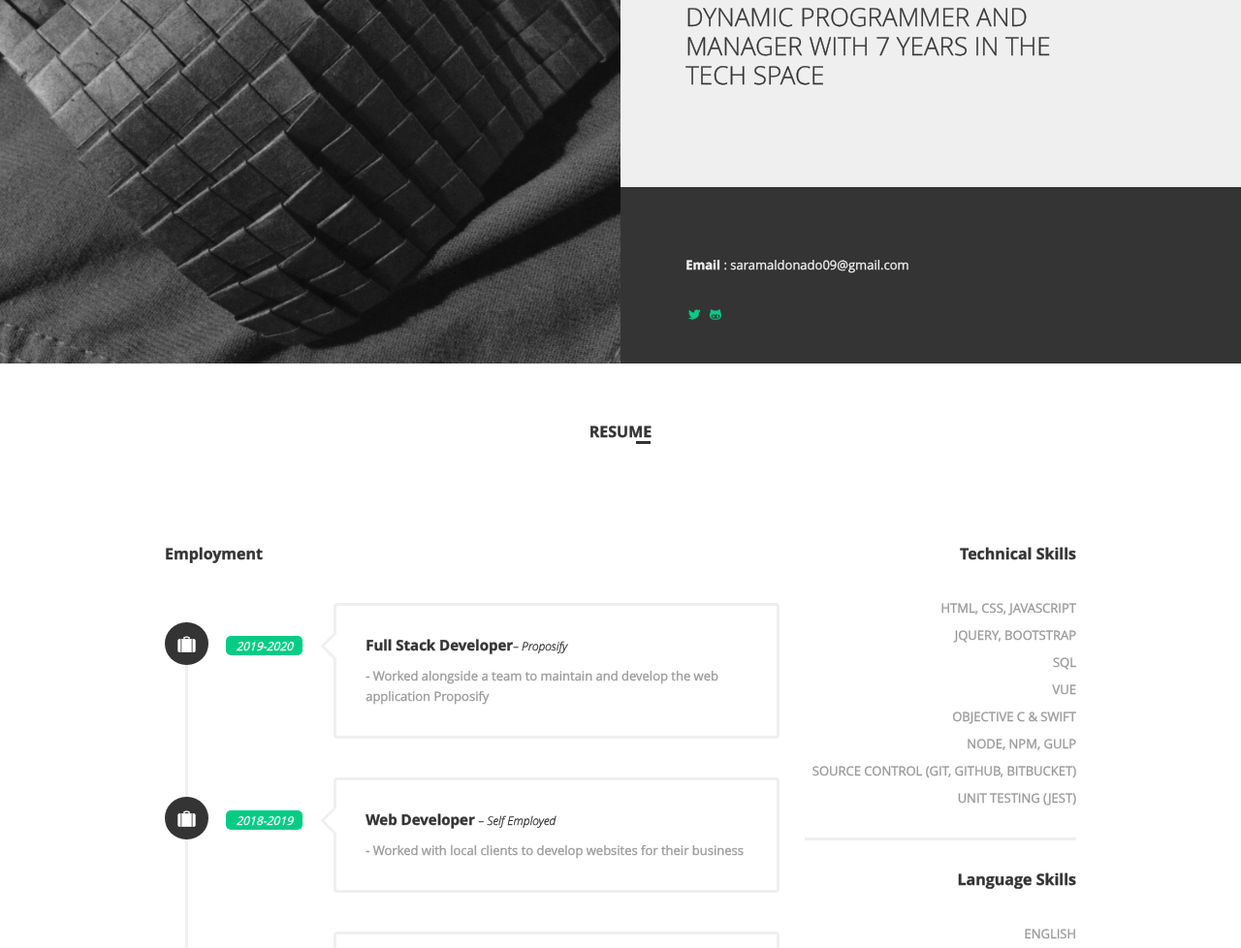
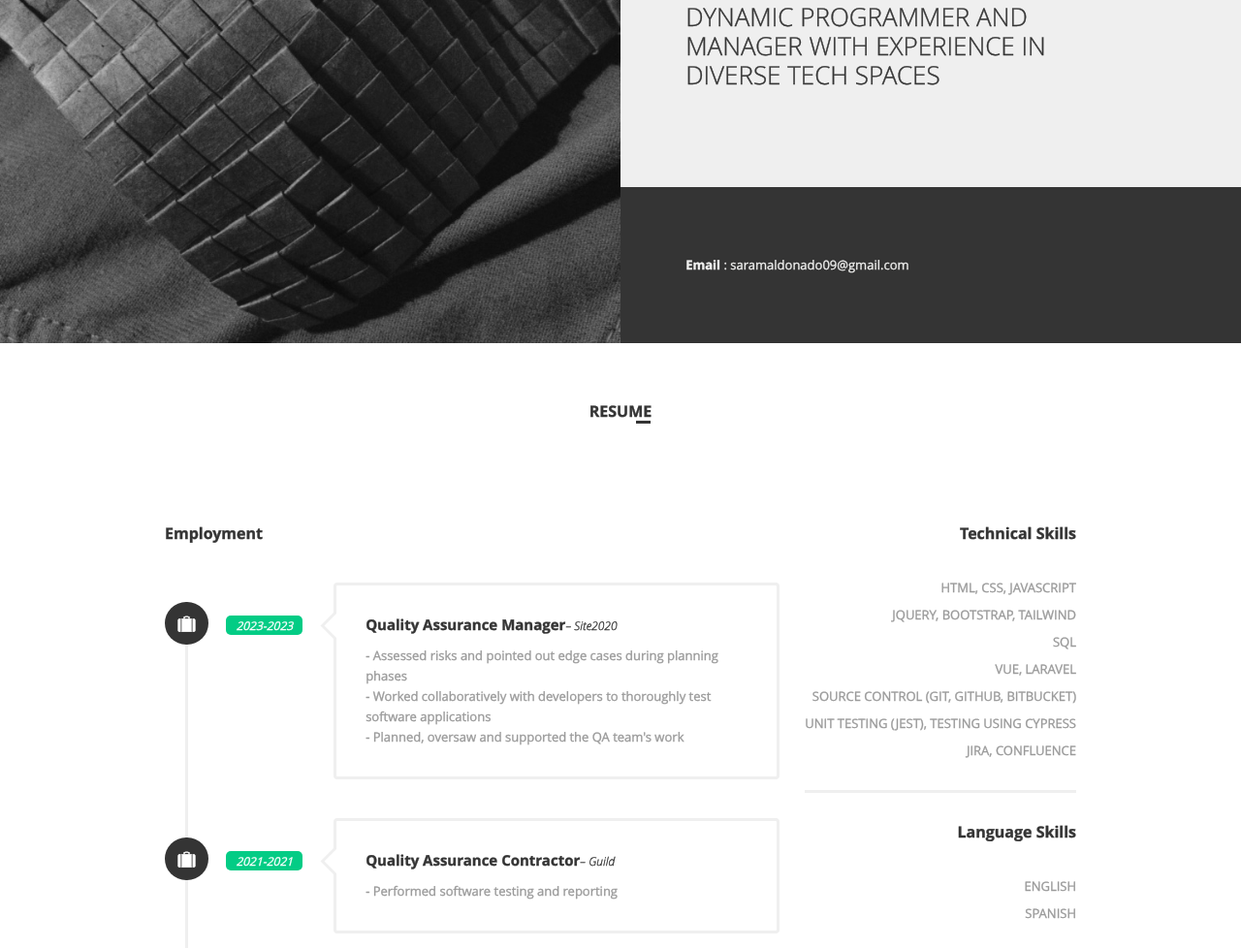
Before and after one commit to unnecessara/smaldonado, a plain HTML site: page index.html in a window 1280 px wide. Shown: the part 265-1243 px from the top of the page at 97% size. Drawn offline with Linux system fonts and the light colour scheme.

Commit message:
Updates work experience for 2024

```diff
--- a/index.html
+++ b/index.html
@@ -113,7 +113,7 @@
 		<i class="icon-print-1"></i>
 	</a>
 	-->
-						<a href="documents/resumeSara2022.pdf" target="blank" class="download">
+						<a href="documents/resumeSMaldonado2023.pdf" target="blank" class="download">
 							<span>Download My CV</span>
 							<i class="icon-down-circled "></i>
 						</a>
@@ -122,11 +122,11 @@
 
 					<div class="aboutContent overview row">
 						<div class="aboutTitle">
-							<h1>Sara Maldonado<span>Programmer • Manager • Boxing Coach • Creative </span></h1>
+							<h1>Sara Maldonado<span>Programmer • QA Manager • Boxing Coach • Creative </span></h1>
 						</div>
 
 						<div class="aboutIntro">
-							<h1>Dynamic programmer and manager with 7 years in the tech space</h1>
+							<h1>Dynamic programmer and manager with experience in diverse tech spaces</h1>
 							<p></p>
 						</div>
 					</div>
@@ -153,8 +153,8 @@
 						</div>
 						<div class="aboutSocial">
 							<ul>
-								<li><a href="https://twitter.com/UnnecesSara" target="#"><i class="icon-twitter"></i></a></li>
-								<li><a href="https://github.com/unnecessara" target="#"><i class="icon-github"></i></a></li>
+								<!-- <li><a href="https://twitter.com/UnnecesSara" target="#"><i class="icon-twitter"></i></a></li>
+								<li><a href="https://github.com/unnecessara" target="#"><i class="icon-github"></i></a></li> -->
 								<!-- <li><a href="https://unnecessara.github.io/scribbles/"><i class="icon-pencil"></i></a></li> -->
 							</ul>
 						</div>
@@ -193,6 +193,34 @@
 					<div class="employment">
 
 						<h2 class="titleSmall">Employment</h2>
+						<div class="em clearfix">
+							<div class="dtIco">
+								<span class="ico"><i class="icon-suitcase"></i></span>
+								<span class="date">2023-2023</span>
+							</div>
+
+							<div class="det">
+								<h3>Quality Assurance Manager<span>– Site2020</span> </h3>
+								<p>
+									- Assessed risks and pointed out edge cases during planning phases <br />
+									- Worked collaboratively with developers to thoroughly test software applications <br />
+									- Planned, oversaw and supported the QA team's work
+								</p>
+							</div>
+						</div>
+						<div class="em clearfix">
+							<div class="dtIco">
+								<span class="ico"><i class="icon-suitcase"></i></span>
+								<span class="date">2021-2021</span>
+							</div>
+
+							<div class="det">
+								<h3>Quality Assurance Contractor<span>– Guild</span> </h3>
+								<p>
+									- Performed software testing and reporting
+								</p>
+							</div>
+						</div>
 						<!--Em-->
 						<div class="em clearfix">
 							<div class="dtIco">
@@ -368,25 +396,22 @@
 								<p>html, CSS, Javascript</p>
 							</li>
 							<li>
-								<p>Jquery, Bootstrap</p>
+								<p>Jquery, Bootstrap, Tailwind</p>
 							</li>
 							<li>
 								<p>SQL</p>
 							</li>
 							<li>
-								<p>Vue</p>
-							</li>
-							<li>
-								<p>Objective C & Swift</p>
-							</li>
-							<li>
-								<p>Node, npm, Gulp</p>
+								<p>Vue, Laravel</p>
 							</li>
 							<li>
 								<p>Source Control (Git, GitHub, Bitbucket)</p>
 							</li>
 							<li>
-								<p>Unit testing (Jest)</p>
+								<p>Unit testing (Jest), Testing using Cypress</p>
+							</li>
+							<li>
+								<p>Jira, Confluence</p>
 							</li>
 						</ul>
 					</div>
@@ -424,7 +449,7 @@
 					<!--End widget-->
 
 					<div class="getCv">
-						<a href="documents/resumeSara2022.pdf" target="_blank"><i class="icon-down-circled"></i>
+						<a href="documents/resumeSMaldonado2023.pdf" target="_blank"><i class="icon-down-circled"></i>
 							<h3>Download My CV</h3>
 						</a>
 					</div>
@@ -516,13 +541,13 @@
 
 					<div class="eight columns">
 
-						<p>© 2022 <span class="bLogo">Sara Maldonado</span> All Rights Reserved.</p>
+						<p>© 2024 <span class="bLogo">Sara Maldonado</span> All Rights Reserved.</p>
 					</div>
 
 
 					<div class="eight columns ">
 						<ul class="socialsFooter">
-							<li><a href="https://twitter.com/UnnecesSara"><i class="icon-twitter"></i></a></li>
+							<!-- <li><a href="https://twitter.com/UnnecesSara"><i class="icon-twitter"></i></a></li> -->
 							<li><a href="https://github.com/unnecessara"><i class="icon-github"></i></a></li>
 							<!-- <li><a href="https://unnecessara.github.io/scribbles/"><i class="icon-pencil"></i></a></li> -->
 							<!--
```
